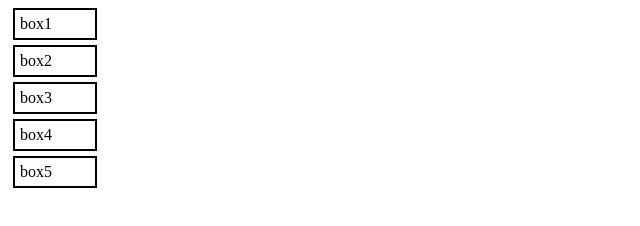
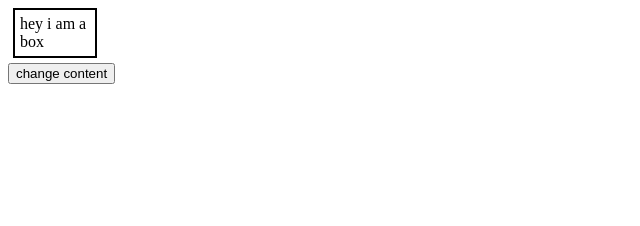
Before and after one commit to gurpreetsinghk16/JAVASCRIPT, a plain HTML site: page index.html in a window 1280 px wide. Shown: the whole page, without its empty margins (0-640 px from the left). Drawn offline with Linux system fonts and the light colour scheme.

Commit message:
this commit while learning event listener

```diff
--- a/index.html
+++ b/index.html
@@ -8,11 +8,12 @@
 </head>
 <body>
     <div class="container">
-        <div class="box">box1</div>
-        <div class="box">box2</div>
+        <div class="box">hey i am a box</div>
+        <button id="btn">change content</button>
+        <!-- <div class="box">box2</div>
         <div id="red" class="box">box3</div>
         <div class="box">box4</div>
-        <div class="box">box5</div>
+        <div class="box">box5</div> -->
     </div>
 <script src="script.js"></script>
 </body>
--- a/script.js
+++ b/script.js
@@ -8,5 +8,12 @@
 
 // document.querySelector(".box").style.backgroundColor = "red"
 
-let b = document.getElementsByTagName("div");
-console.log(b)
+// let b = document.getElementsByTagName("div");
+// console.log(b)
+
+let button = document.getElementById("btn")
+
+button.addEventListener("dblclick", ()=>{
+    // alert("i was clicked yehh")
+    document.querySelector(".box").innerHTML = "yeh you were clicked"}
+)
```
